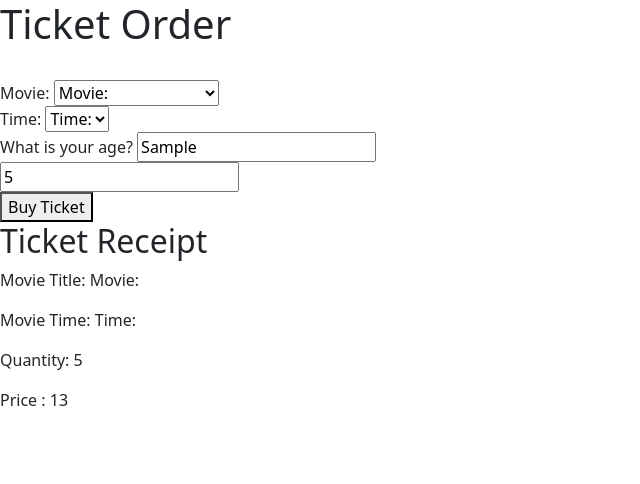
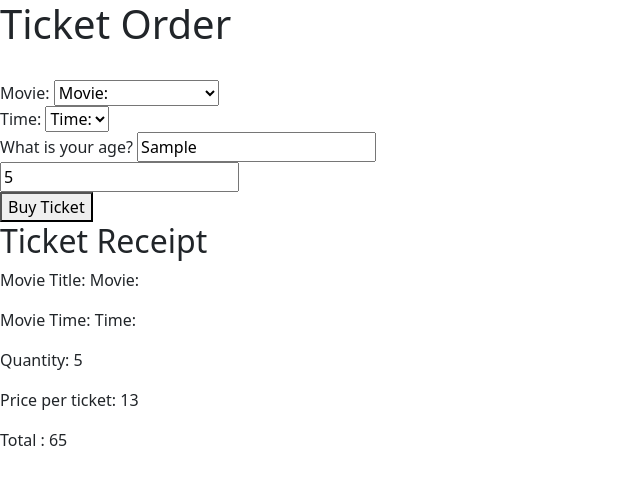
Before and after one commit to carolinecerussi/Movie-Tickets, a plain HTML site: page index.html in a window 1280 px wide. Both pictures are taken after typing "Sample", "5" into the empty fields and a click on the button "Buy Ticket". Shown: the whole page, without its empty margins (0-640 px from the left). Drawn offline with nearby package versions, Linux system fonts and the light colour scheme.

Commit message:
update ui to show total amount and write backend equation to find the total for the whole ticket

```diff
--- a/index.html
+++ b/index.html
@@ -46,7 +46,8 @@
   <p>Movie Title: <span id="movie-title" ></span></p>
     <p>Movie Time: <span id="movie-time" ></span></p>
       <p>Quantity: <span id="quantity" ></span></p>
-      <p>Price : <span id="movie-price" ></span></p>
+        <p>Price per ticket: <span id="ticket-price" ></span></p>
+      <p>Total : <span id="movie-price" ></span></p>
       <!-- <button type="button" class="delete" >Delete</button> -->
 </div>
 </body>
--- a/js/scripts.js
+++ b/js/scripts.js
@@ -34,16 +34,27 @@ if (this.customerAge <= 5 && time <= 5)  {
   newPrice = agePrice + 3;
 }
   }
-this.price = newPrice;
+this.oneTicket = newPrice;
 return newPrice;
 
 }
 
 
 
-// MovieTicket.prototype.getQuantity() {
-
-// }
+MovieTicket.prototype.getQuantity = function() {
+const quantity = this.ticketQuanitity;
+const oneTicketPrice = this.ticketPrice ();
+console.log(oneTicketPrice)
+let totalPrice = 0;
+console.log(quantity);
+if (this.ticketQuanitity === "0"){
+  totalPrice = 0;
+  console.log(totalPrice);
+} else {
+  totalPrice = oneTicketPrice * parseInt(this.ticketQuanitity)
+return totalPrice;
+}
+}
 
 //ui logic
 let movie = new MovieTicket ();
@@ -70,12 +81,15 @@ function handleForm (event) {
   const inputtedQuantity = document.querySelector("input#new-quantity").value;
   console.log(inputtedQuantity)
   let newMovieTicket =  new MovieTicket(inputtedTitle,inputtedTime,inputtedAge, inputtedQuantity);
+  const totalPrice = newMovieTicket.getQuantity();
+  console.log(totalPrice)
   const ticketPrice = newMovieTicket.ticketPrice();
-  console.log(ticketPrice)
 document.querySelector ('#movie-title').innerText = newMovieTicket.movieTitle;
 document.querySelector ('#movie-time').innerText = newMovieTicket.movieTime;
 document.querySelector('#quantity').innerText = newMovieTicket.ticketQuanitity;
-document.querySelector ('#movie-price').innerText = ticketPrice;
+document.querySelector ('#ticket-price').innerText = ticketPrice;
+
+document.querySelector ('#movie-price').innerText = totalPrice;
 document.querySelector ('div#ticket-receipt').removeAttribute ('class');
 
 }
```
